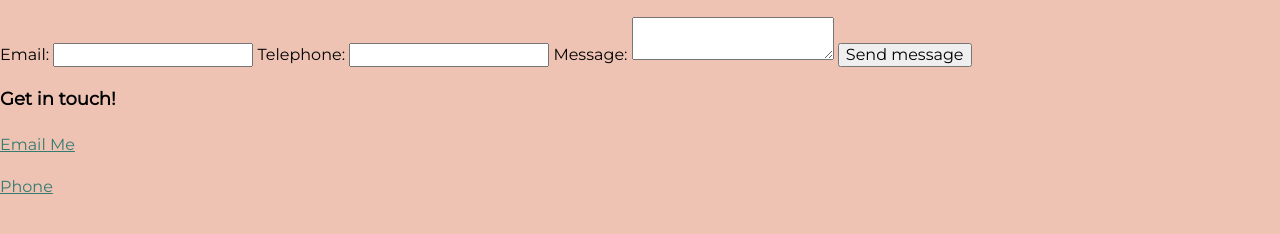
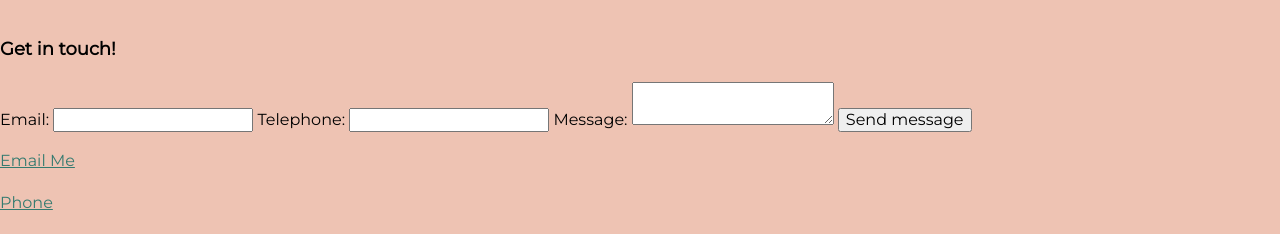
Before and after one commit to 1LEESAB/my-first-website, a plain HTML site: page contact.html in a window 1280 px wide. Shown: the part 317-551 px from the top of the page. Drawn offline with nearby package versions, Linux system fonts and the light colour scheme.

Commit message:
Relocated " Get in touch" heading

```diff
--- a/contact.html
+++ b/contact.html
@@ -69,6 +69,8 @@
         </ul>
       </nav>
     </header>
+    <h3 class="ds-typography__h1"><span>Get in touch!</span></h3>
+
     <div>
       <form action="" method="post" id="contact-form">
         <label class="standard-label" for="contact-email">Email: </label>
@@ -83,7 +85,6 @@
       </form>
     </div>
     <div>
-      <h3 class="ds-typography__h1"><span>Get in touch!</span></h3>
       <p><a href="mailto: djnjoyny@gmail.com"> Email Me</a></p>
       <p><a href="tel:9192873472">Phone</a></p>
     </div>
--- a/css/styles.css
+++ b/css/styles.css
@@ -10,7 +10,6 @@ Secondary Color (Orange): #e0b354;
     --primary-color: #357b70;
     --secondary-color: #e0b354;
     --dark-grey: #2b2b2b;
-    --font-family: 'Montserrat'
   }
 
   a {
```
